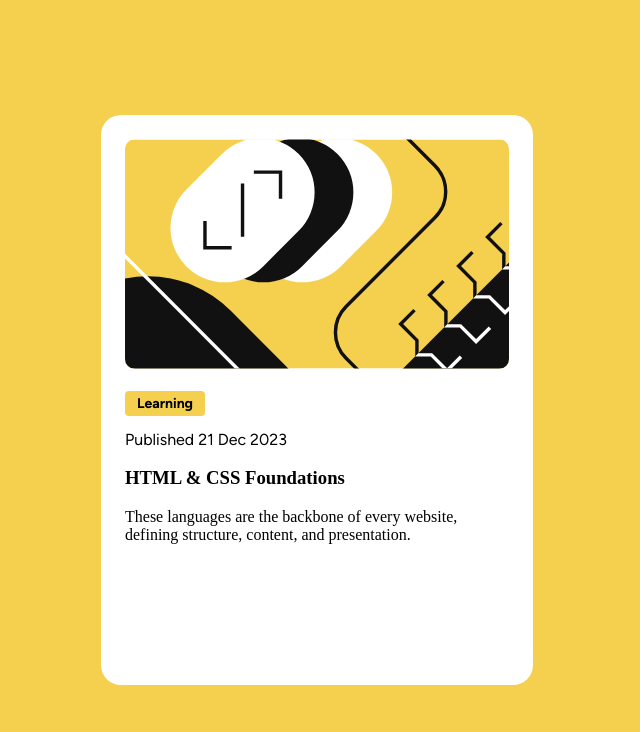
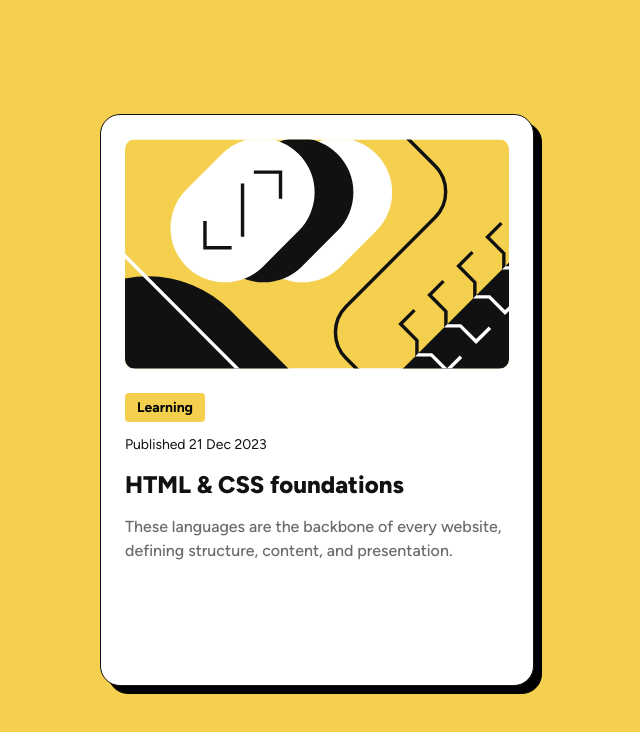
Before and after one commit to SiddhantKo/blog-preview-card, a plain HTML site: page index.html in a window 1280 px wide. Shown: the whole page, without its empty margins (323-963 px from the left). Drawn offline with Linux system fonts and the light colour scheme.

Commit message:
fixing the card

```diff
--- a/index.html
+++ b/index.html
@@ -10,11 +10,11 @@
 <body>
   <div class="card">
     <img src="assets/images/illustration-article.svg">
-    <div class="category">
-      <span class="tag">Learning</span>
-      <p class="a">Published 21 Dec 2023</p>
-      <h3>HTML & CSS Foundations</h3>
-      <p>These languages are the backbone of every website, defining structure, content, and presentation.</p>
+    <div class="content">
+      <p class="category">Learning</p>
+      <p class="publish-date">Published 21 Dec 2023</p>
+      <p class="title">HTML & CSS foundations</p>
+      <p class="description">These languages are the backbone of every website, defining structure, content, and presentation.</p>
     </div>
   </div>
 </body>
--- a/styles.css
+++ b/styles.css
@@ -1,9 +1,23 @@
 html, body {
-    background-color: hsl(47, 88%, 63%);
+    background-color: rgb(244, 208, 78);
     display: flex;
     justify-content: center;
     align-items: center;
     height: 100%;
+}
+
+@font-face {
+    font-family: 'Figtree-variable';
+    src: url(assets/fonts/Figtree-VariableFont_wght.ttf) format('truetype');
+    font-weight: 300 900;
+    font-style: normal;
+}
+
+@font-face {
+    font-family: 'Figtree-italic';
+    src: url(assets/fonts/Figtree-Italic-VariableFont_wght.ttf) format('truetype');
+    font-weight: 300 900;
+    font-style: italic;
 }
 
 .card {
@@ -12,10 +26,22 @@ html, body {
     background-color: hsl(0, 0%, 100%);
     border-radius: 20px;
     padding: 24px;
-    row-gap: 70px;
     display: flex;
     row-gap: 24px;
     flex-direction: column;
+    border: 1px solid hsl(0, 0%, 7%);
+    filter: drop-shadow(8px 8px #000000);
+}
+
+.content {
+    display: flex;
+    flex-direction: column;
+    gap: 12px;
+    align-items: flex-start;
+}
+
+.content > * {
+  margin: 0;
 }
 
 img {
@@ -23,18 +49,9 @@ img {
     border-radius: 10px;
 }
 
-@font-face {
+.category{
     font-family: 'Figtree-variable';
-    src: url(assets/fonts/Figtree-VariableFont_wght.ttf);
-}
-
-@font-face {
-    font-family: 'Figtree-italic';
-    src: url(assets/fonts/Figtree-Italic-VariableFont_wght.ttf);
-}
-
-.tag{
-    font-family: 'Figtree-variable';
+    align-items: flex-start;
     font-size: 14px;
     line-height: 150%;
     letter-spacing: 0px;
@@ -42,10 +59,36 @@ img {
     background-color: hsl(47, 88%, 63%);
     padding: 4px 12px 4px 12px;
     border-radius: 4px;
+    column-gap: 8px;
 }
 
-p.a {
+p.publish-date {
     font-family: 'Figtree-variable';
+    font-size: 14px;
+    line-height: 150%;
+    letter-spacing: 0px;
+    color: hsl(0, 0%, 7%);
 }
 
-.category {}
+p.title {
+    font-family: 'Figtree-variable';
+    font-size: 24px;
+    font-weight: 800;
+    color: hsl(0, 0%, 7%);
+    line-height: 150%;
+    letter-spacing: 0px;
+}
+
+p.description {
+    font-family: 'Figtree-variable';
+    font-size: 16px;
+    font-weight: 500;
+    line-height: 150%;
+    letter-spacing: 0px;
+    color: #6b6b6b;
+}
+
+.author {
+    display: flex;
+    flex-direction: row;
+}
```
